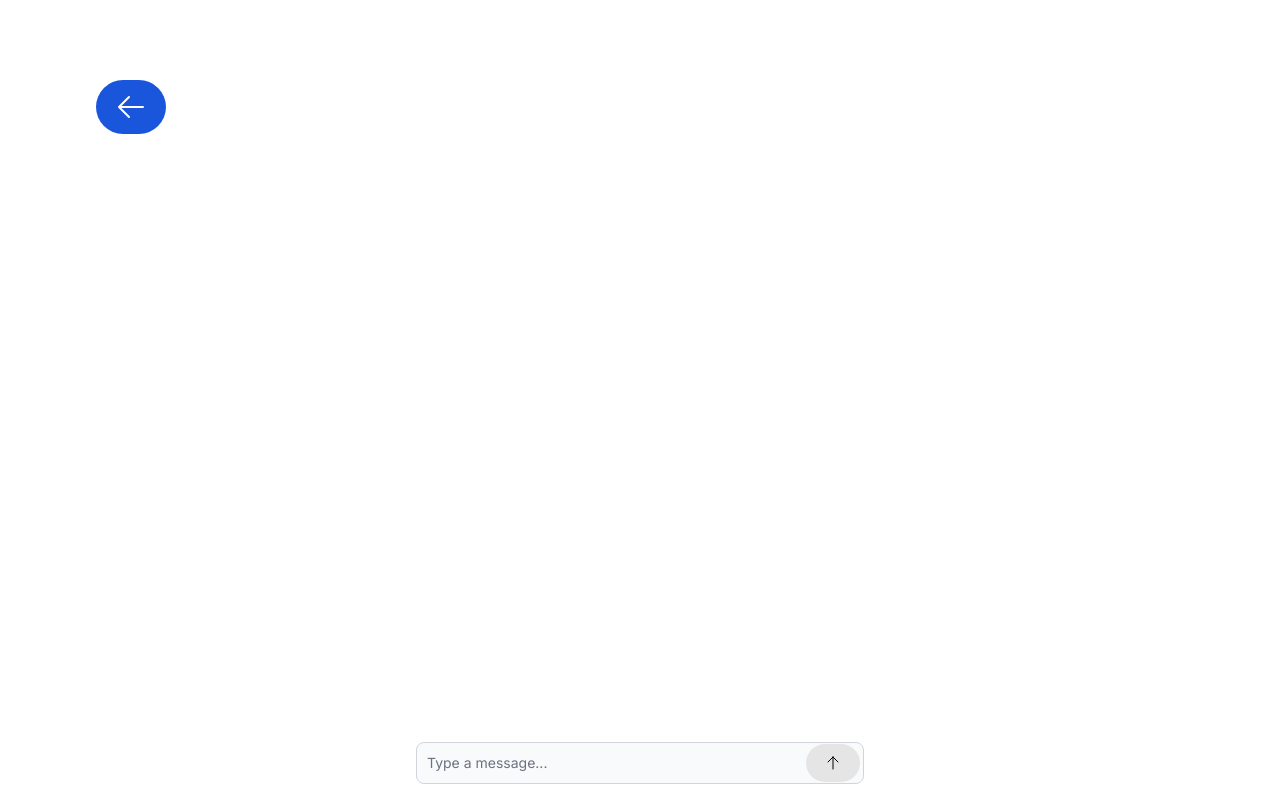
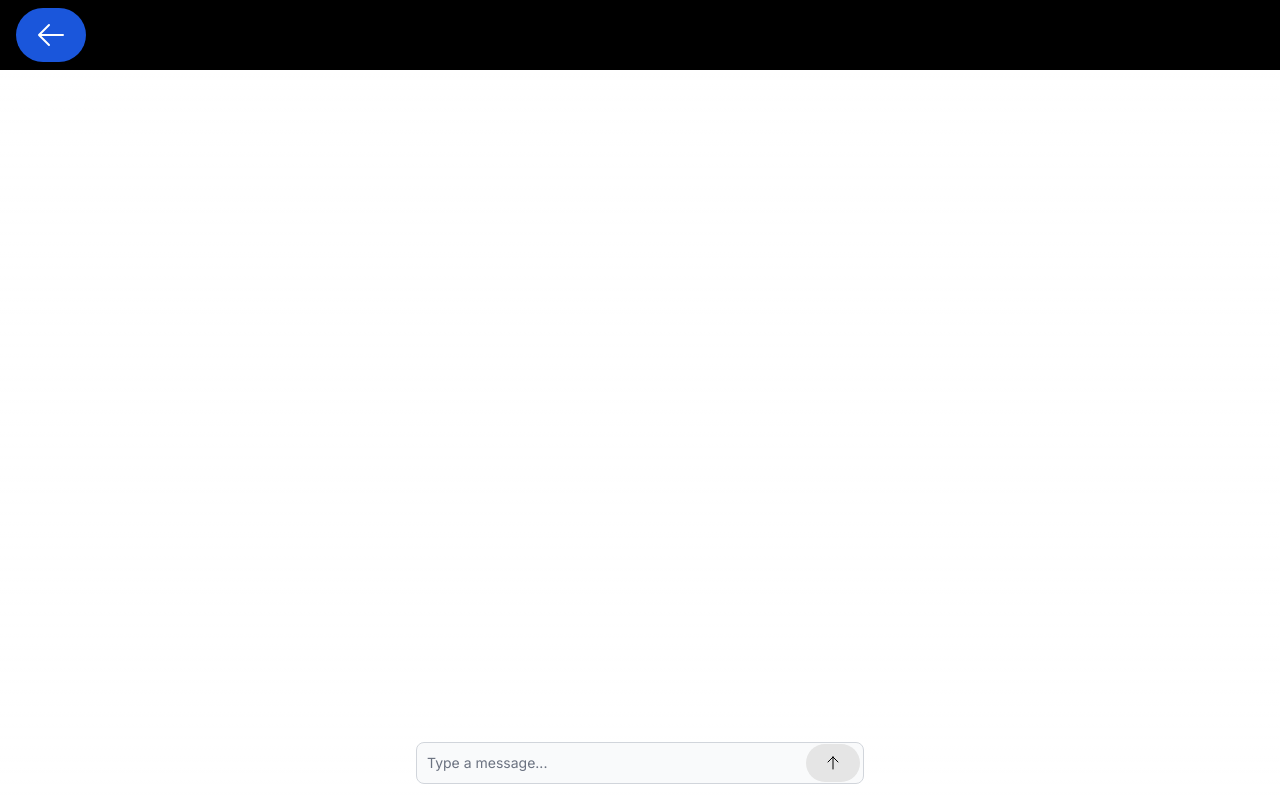
Before and after one commit to dcl10/chat-with-gpt, a Next.js app: page /chat in a window 1280 px wide. Built offline with nearby package versions, Linux system fonts and the light colour scheme.

Commit message:
show on page

```diff
--- a/src/app/chat/page.tsx
+++ b/src/app/chat/page.tsx
@@ -1,7 +1,7 @@
 "use client";
 
 import ChatInput from "@/components/ui/chat-input";
-import BackButton from "@/components/ui/back-button";
+import TitleBar from "@/components/ui/title-bar";
 import ChatBubble from "@/components/ui/chat-bubble";
 import { ChatGptResponse, Message } from "@/lib/types";
 import { useState } from "react";
@@ -14,11 +14,11 @@ export default function ChatPage() {
   const router = useRouter();
 
   function goBack() {
-    router.back()
+    router.back();
   }
 
   async function addToHistory(message: Message) {
-    setChatHistory(prev => [...prev, message])
+    setChatHistory((prev) => [...prev, message]);
     try {
       let response: ChatGptResponse = await invoke("chat_to_model", {
         request: {
@@ -28,15 +28,17 @@ export default function ChatPage() {
       });
       let messages: Message[] = [];
       response.choices.map((choice) => messages.push(choice.message));
-      setChatHistory(prev => [...prev, ...messages]);
+      setChatHistory((prev) => [...prev, ...messages]);
     } catch (error) {
       console.error(error);
     }
   }
 
   return (
+    <div className="relative">
+      <TitleBar title="Chat"/>
+      <div className="pt-20"></div>
       <div className="sm:p-5 lg:p-20 space-y-4 justify-center">
-      <BackButton onClick={goBack} />
         {chatHistory.map((message: Message, key) => (
           <ChatBubble
             key={key}
@@ -44,9 +46,11 @@ export default function ChatPage() {
             isUser={message.role === ChatRole.User}
           />
         ))}
+        <div className="pb-10"></div>
         <div className="flex items-center justify-center fixed bottom-4 inset-x-2">
           <ChatInput onClick={addToHistory} />
         </div>
       </div>
+    </div>
   );
 }
```
Lines whose indentation alone changed are shown as unchanged.
